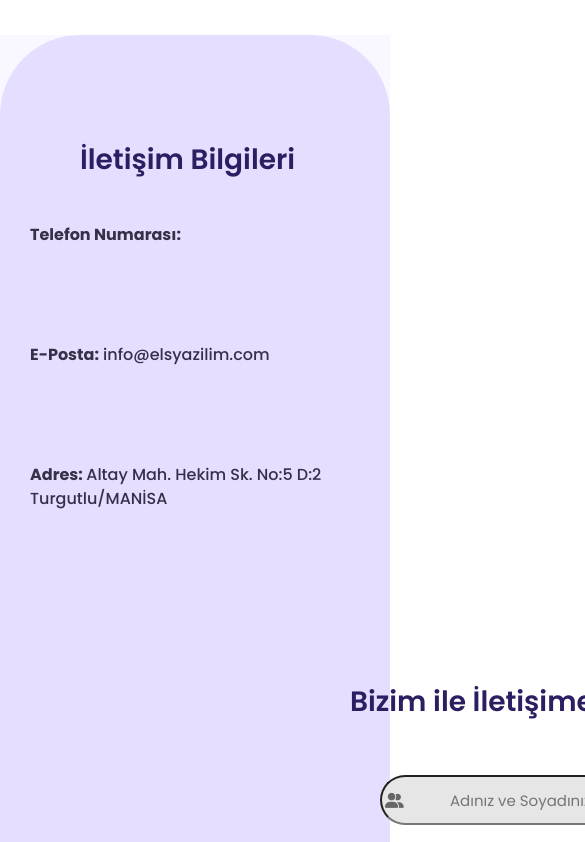
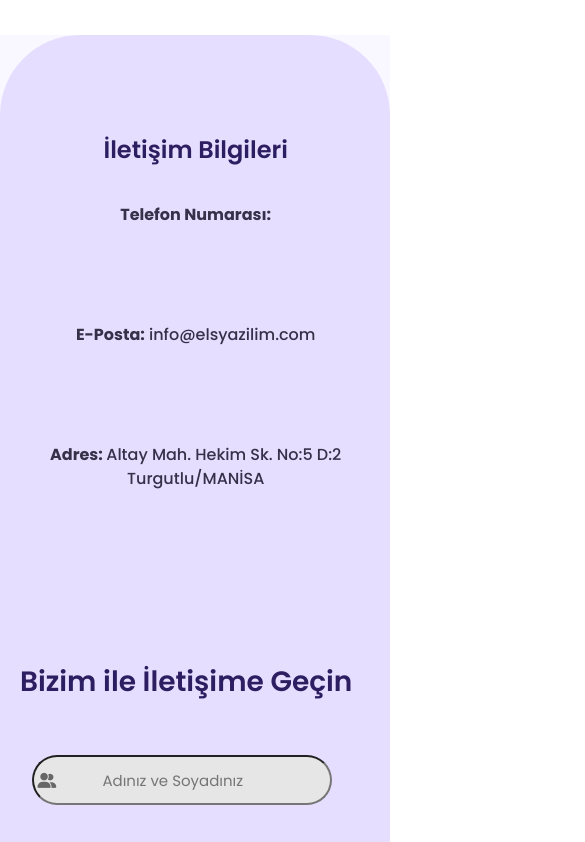
Before and after one commit to oguzhanagir/frontend-corporate-els, a plain HTML site: page contact.html in a window 390 px wide. Shown: the part 480-1322 px from the top of the page, 585 px wide, since content can reach past the window. Drawn offline with Linux system fonts and the light colour scheme.

Commit message:
Update style.css

```diff
--- a/assets/css/style.css
+++ b/assets/css/style.css
@@ -929,16 +929,20 @@ a {
         margin:0px 0 0 0px  ;
         background-color: rgba(220, 220, 220, 0.671);
         border-radius: 50px;
-        padding: 30px 30px 30px 30px;
+        padding: 30px 0px 30px 0px;
+        margin-top: 80px;
      }
 
      ._about_online_content_title{
-         line-height: 50px;
+         line-height: 30px;
          font-family: 'Poppins', sans-serif;
          font-weight: 600;
-         font-size: 28px;
+         font-size: 24px;
          color: #2D1D61;
-         margin-left: 80px ;
+         text-align: center;
+         margin-right: 35px;
+
+
 
      }
 
@@ -952,12 +956,13 @@ a {
      }
 
      ._about_online_content_para{
-         margin-left: 30px;
+         margin-right: 35px;
          font-family: 'Poppins', sans-serif;
          font-weight: 500;
          font-size: 16px;
          color: #363049;
          padding:30px 0px 50px 0;
+         text-align: center;
 
      }
     }
@@ -1187,18 +1192,21 @@ a {
 
 @media screen and (max-width:700px){
 
-    .contact-div{
-        float: right;
 
+    .contact-text-input{
+
+        margin-left: 0;
 
     }
 
-    .contact-text{
-        margin-top: 100px;
+    .contact-title2{
+        line-height: 50px;
+        font-family: 'Poppins', sans-serif;
+        font-weight: 600;
+        font-size: 28px;
+        color: #2D1D61;
+        margin-left: 20px;
 
-    }
-    .contact-text-input{
-        margin-top: 100px;
     }
 
     .wrap-input100 {
```
